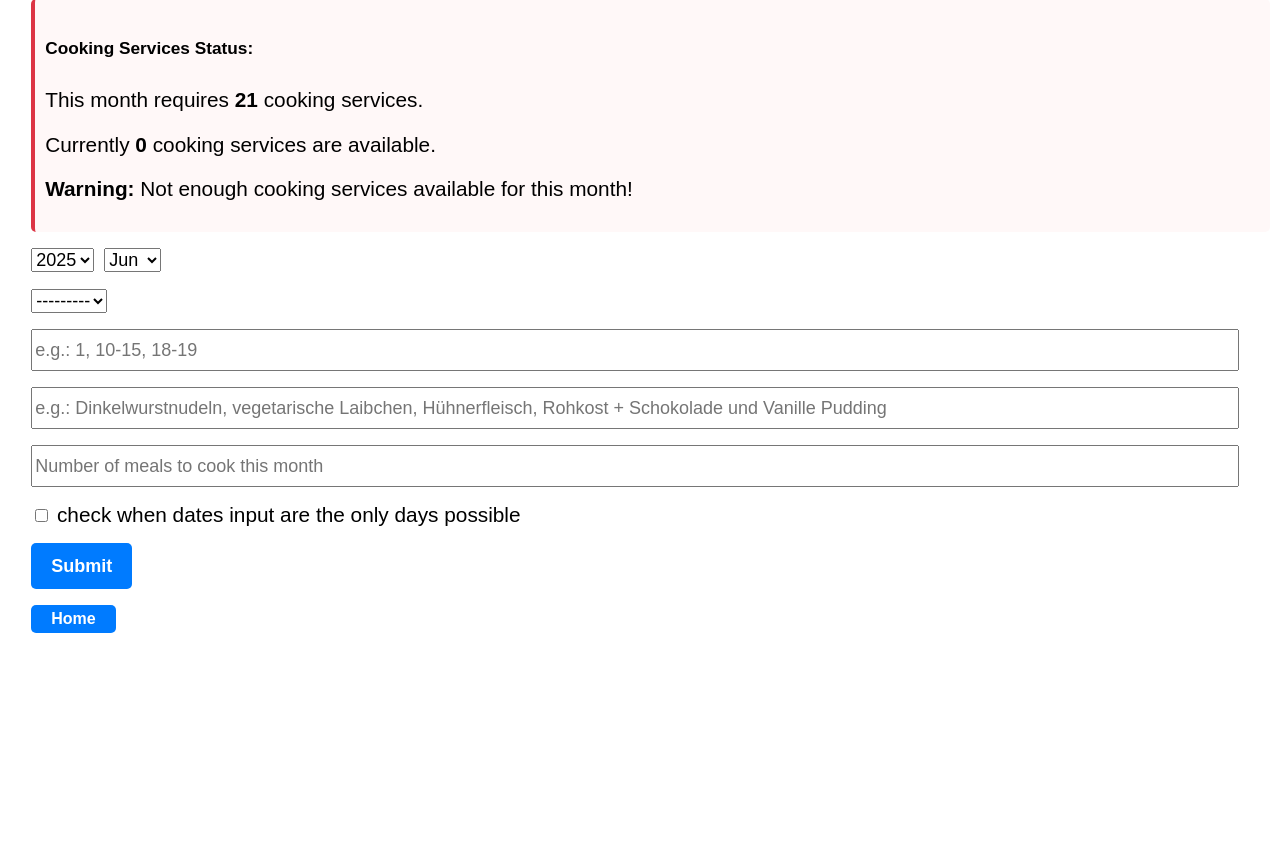
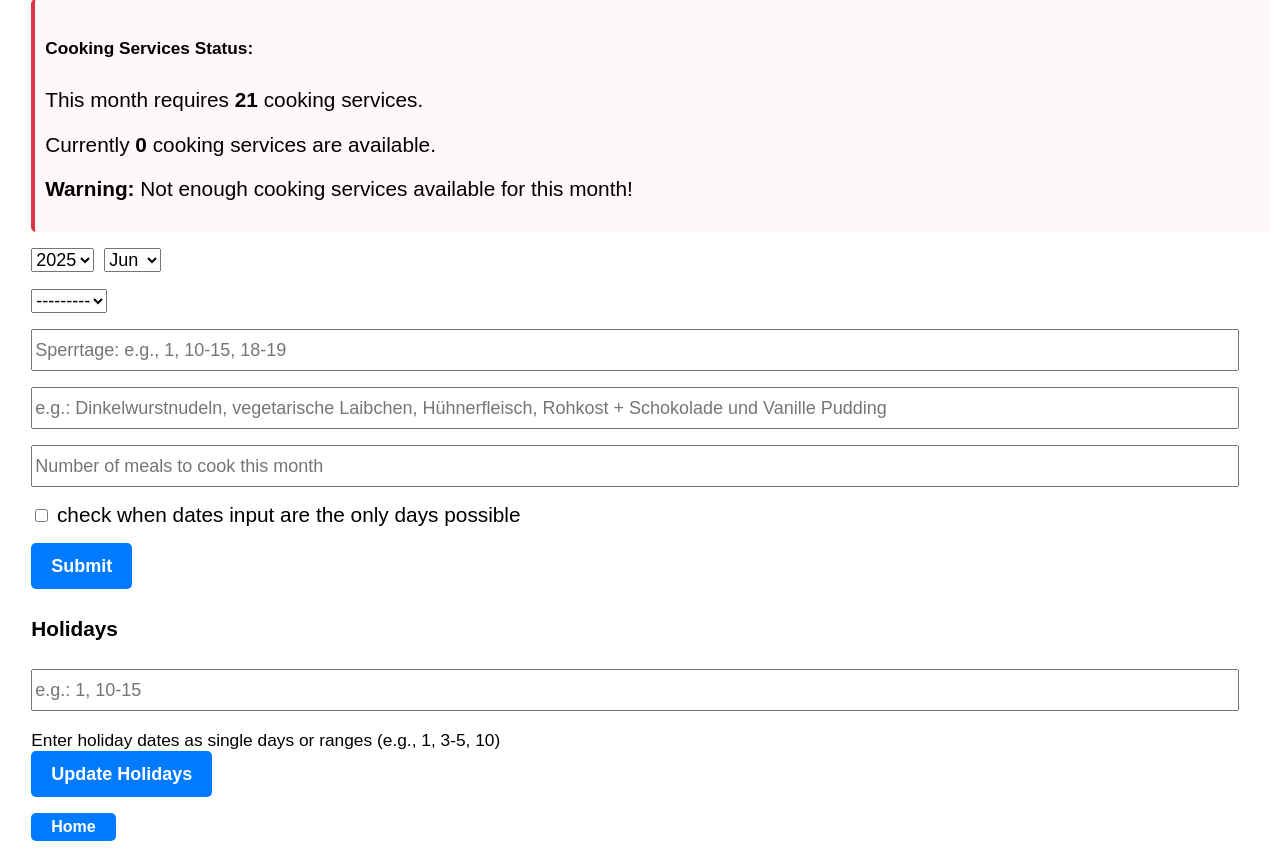
Before and after one commit to daberer/cook-for-kids, a Django app: page /setup-month/ in a window 1280 px wide. Shown: the part 99-950 px from the top of the page. Before the commit the page ends 732 px from the top, so only its background shows below. Run offline with Django 4.2, Linux system fonts and the light colour scheme; data that the repository does not hold is empty; some libraries are stand-ins or nearby versions.

Commit message:
Add holiday adding and subtracting to month setup

```diff
--- a/cook_for_kids/forms.py
+++ b/cook_for_kids/forms.py
@@ -1,6 +1,5 @@
 from django import forms
 from .models import Kid
-import datetime
 from .globals import Setup
 
 year = Setup.year
@@ -38,7 +37,7 @@ class WaiverdaysForm(forms.Form):
     month = forms.ChoiceField(choices=MONTHS, initial=str(month))
     kid = forms.ModelChoiceField(
         queryset=Kid.objects.none(),
-        widget=forms.Select(attrs={'size': 10, 'id': 'id_kid'})  # Ensure it has an ID
+        widget=forms.Select(attrs={'size': 10, 'id': 'id_kid'})
     )
     dish = forms.CharField(
         required=False,
@@ -49,7 +48,7 @@ class WaiverdaysForm(forms.Form):
     )
     dates = forms.CharField(
         required=False,
-        widget=forms.TextInput(attrs={'placeholder': 'e.g.: 1, 10-15, 18-19'})
+        widget=forms.TextInput(attrs={'placeholder': 'Sperrtage: e.g., 1, 10-15, 18-19'})
     )
     dishes_this_month = forms.IntegerField(
         required=False,
@@ -72,8 +71,6 @@ class WaiverdaysForm(forms.Form):
             pass
 
 
-
-
 class DataframeChoice(forms.Form):
     df_number = forms.ChoiceField(choices=ONETWOTHREE, initial=str(frame))
 
--- a/cook_for_kids/services.py
+++ b/cook_for_kids/services.py
@@ -368,46 +368,83 @@ def optimise(dframe):
     return dframe
 
 
-def additional_holidays(days):
+def add_or_subtract_holidays(days):
     """
-    Function that adds new holidays single or in bulk
+    Function that adds or subtracts holidays single or in bulk based on set comparison
     """
     month = Setup.month
     year = Setup.year
-    s_days_array = days.split(',')
-    written_to_db = False
 
-    def save_day(day_to_save):
-        success = False
-        holidays_all = list(Holiday.objects.all())
-        holidays_datetimes = [days.date for days in holidays_all]
-        if day_to_save.weekday() not in (
-                5, 6) and day_to_save not in holidays_datetimes:
-            new_holiday = Holiday(date=day_to_save, text=str(day_to_save))
-            new_holiday.save()
-            success = True
-        return success
+    # Parse the input days into a flat list
+    flat_days = parse_day_ranges(days)
 
-    try:
-        for s_days in s_days_array:
-            if '-' in s_days:
-                s_days = s_days.split('-')
-                days_list = list(range(int(s_days[0]), int(s_days[1]) + 1))
-                for day in days_list:
-                    this_day = datetime.date(year, month, day)
-                    written_to_db = save_day(this_day)
+    # Get the current holidays for this month from the database
+    current_monthly_holidays_in_db = get_holidays_this_month(Setup.year, Setup.month)
+    flat_dates_in_db = parse_day_ranges(current_monthly_holidays_in_db)
 
-            else:
-                day = int(s_days)
-                this_day = datetime.date(year, month, day)
-                written_to_db = save_day(this_day)
+    # Set comparisons to find which days to add and which to remove
+    days_to_add = set(flat_days) - set(flat_dates_in_db)
+    days_to_remove = set(flat_dates_in_db) - set(flat_days)
 
-    except Exception as e:
-        return (f'Failure because of {e}')
+    added_count = 0
+    removed_count = 0
 
-    if written_to_db:
-        return 'success'
-    return 'Holiday(s) were already in database'
+    # Add new holidays
+    for day in days_to_add:
+        this_day = datetime.date(year, month, day)
+        # Skip weekends (5=Saturday, 6=Sunday)
+        if this_day.weekday() not in (5, 6):
+            try:
+                # Check if holiday already exists
+                if not Holiday.objects.filter(date=this_day).exists():
+                    new_holiday = Holiday(date=this_day, text=str(this_day))
+                    new_holiday.save()
+                    added_count += 1
+            except Exception as e:
+                return f'Failure while adding holiday {this_day}: {e}'
+
+    # Remove holidays that are no longer needed
+    for day in days_to_remove:
+        this_day = datetime.date(year, month, day)
+        try:
+            holidays_to_delete = Holiday.objects.filter(date=this_day)
+            delete_count = holidays_to_delete.count()
+            holidays_to_delete.delete()
+            removed_count += delete_count
+        except Exception as e:
+            return f'Failure while removing holiday {this_day}: {e}'
+
+    if added_count > 0 and removed_count > 0:
+        return f'Success: Added {added_count} and removed {removed_count} holidays'
+    elif added_count > 0:
+        return f'Success: Added {added_count} holidays'
+    elif removed_count > 0:
+        return f'Success: Removed {removed_count} holidays'
+    else:
+        return 'No changes were needed to the holidays database'
+
+
+
+def parse_day_ranges(day_string):
+    """
+    Converts a comma-separated string of day numbers and ranges to a flat list of integers.
+
+    Example:
+        >>> parse_day_ranges("1,3-5,7")
+        [1, 3, 4, 5, 7]
+    """
+    day_string = day_string.strip()
+    s_days_array = day_string.split(',')
+
+    def entry_split(day):
+        if '-' in day:
+            sp = day.split('-')
+            return list(range(int(sp[0]), int(sp[1]) + 1))
+        return [int(day)]
+
+    mylists = [entry_split(x) for x in s_days_array]
+    return list(itertools.chain(*mylists))
+
 
 
 def additional_waiverdays(days,
@@ -462,17 +499,8 @@ def additional_waiverdays(days,
     num_days = calendar.monthrange(year, month)[1]
     all_days = [day for day in range(1, num_days + 1)]
 
-    days = days.strip()
-    s_days_array = days.split(',')
+    flat_list = parse_day_ranges(days)
 
-    def entry_split(day):
-        if '-' in day:
-            sp = day.split('-')
-            return list(range(int(sp[0]), int(sp[1]) + 1))
-        return [int(day)]
-
-    mylists = [entry_split(x) for x in s_days_array]
-    flat_list = list(itertools.chain(*mylists))
     if wishdays:
         flat_list = list(set(all_days) - set(flat_list))
 
@@ -553,6 +581,39 @@ def get_kid_dates_dict(selected_year, selected_month):
         formatted_dates = format_date_ranges(waiver_days)
         kid_dates_dict[str(kid.id)] = formatted_dates
     return kid_dates_dict
+
+def get_holidays_this_month(selected_year, selected_month):
+    holidays_list = []
+    for holiday in Holiday.objects.filter(date__year=selected_year, date__month=selected_month).order_by('date'):
+        holidays_list.append(holiday.date.day)
+    return format_date_ranges(holidays_list)
+
+
+
+def validate_holiday_format(date_string):
+    """
+    Validates if the input string matches the expected format like "1,2,10-15,18-19"
+    Returns (is_valid, error_message)
+    """
+    if not date_string.strip():
+        return False, "Date input cannot be empty"
+
+    # Split by comma and check each part
+    parts = [part.strip() for part in date_string.split(',')]
+
+    for part in parts:
+        # Check if it's a single number
+        if part.isdigit():
+            continue
+        # Check if it's a range (e.g., 10-15)
+        elif '-' in part:
+            range_parts = part.split('-')
+            if len(range_parts) != 2 or not range_parts[0].isdigit() or not range_parts[1].isdigit():
+                return False, f"Invalid range format: '{part}'. Expected format like '10-15'"
+        else:
+            return False, f"Invalid format: '{part}'. Expected single day (e.g., '5') or range (e.g., '10-15')"
+
+    return True, ""
 
 
 def format_date_ranges(days):
--- a/cook_for_kids/templates/waiverday_form.html
+++ b/cook_for_kids/templates/waiverday_form.html
@@ -136,6 +136,22 @@
         </form>
     </div>
 
+    <div class="container mt-4">
+        <h4>Holidays</h4>
+        <form action="" method="post" id="holiday-form">
+            {% csrf_token %}
+            <div class="form-group">
+                {{ holiday_form.dates }}
+            </div>
+            <div>
+                <small class="form-text text-muted">Enter holiday dates as single days or ranges (e.g., 1, 3-5, 10)</small>
+            </div>
+            <div class="form-group">
+                <input class="btn btn-primary" type="submit" name="holiday_submit" value="Update Holidays">
+            </div>
+        </form>
+    </div>
+
     <div class="container mt-3">
         <button class="btn btn-primary" onclick="location.href='/'">Home</button>
     </div>
@@ -183,6 +199,19 @@
                 datesInput.value = '';
             }
         }
+        document.addEventListener('DOMContentLoaded', function() {
+        // Assuming monthly_holidays is passed from your backend to the template
+        const monthlyHolidays = '{{ monthly_holidays }}';
+
+        // Find the specific dates field within the holiday form
+        // This targets only the input/textarea that's inside the holiday form
+        const datesField = document.querySelector('form:has([name="holiday_submit"]) [name$="dates"]');
+
+        // Update the field with the monthly_holidays value
+        if (datesField) {
+            datesField.value = monthlyHolidays;
+        }
+    });
     </script>
 
 </body>
--- a/cook_for_kids/urls.py
+++ b/cook_for_kids/urls.py
@@ -23,7 +23,6 @@ urlpatterns = [
     path("accounts/", include("django.contrib.auth.urls")),
     path('', views.home, name='home'),
     path('start/', views.brewing_the_kochliste, name='brewing'),
-    path('addholidays/', views.add_holidays, name='add holidays'),
     path('setup-month/', views.setup_month, name='setup month'),
     path('check-results/', views.check_results, name='check results'),
     path("", TemplateView.as_view(template_name="home.html"), name="home"),]
--- a/cook_for_kids/views.py
+++ b/cook_for_kids/views.py
@@ -1,8 +1,9 @@
 from django.shortcuts import render, HttpResponse, redirect
 from . import settings
-from .services import calculate_month, additional_holidays, additional_waiverdays, \
+from .services import calculate_month, add_or_subtract_holidays, additional_waiverdays, \
         get_cooking_schedule, check_correctness_df, optimise, num_days_in_month, \
-        get_kid_dates_dict, create_styled_pdf
+        get_kid_dates_dict, create_styled_pdf, get_holidays_this_month, \
+        validate_holiday_format
 import json
 from .forms import WaiverdaysForm, DataframeChoice, AdditionalHolidaysForm
 import pandas as pd
@@ -22,30 +23,31 @@ def home(request):
     return render(request, 'home.html', {'cooking_data': cooking_data})
 
 
-def add_holidays(request):
-    """
-    #
-    """
-    if request.method == 'POST':
-        form = AdditionalHolidaysForm(request.POST)
-        if form.is_valid():
-            dates = form.cleaned_data['dates']
-            state = additional_holidays(dates)
-            return HttpResponse(state)
-        else:
-            print(form.errors.as_data())
-    form = AdditionalHolidaysForm()
-    return render(request, 'additional_holiday_form.html', {
-        'form': form,
-        'month': Setup.month
-    })
-
 
 def setup_month(request):
     """
     #
     """
-    if request.method == 'POST':
+    if request.method == 'POST' and 'holiday_submit' in request.POST:
+        holiday_form = AdditionalHolidaysForm(request.POST)
+        if holiday_form.is_valid():
+            dates = holiday_form.cleaned_data['dates']
+
+            # Validate the format of the dates string
+            is_valid, error_message = validate_holiday_format(dates)
+
+            if is_valid:
+                state = add_or_subtract_holidays(dates)
+                if state.startswith('Success'):
+                    messages.success(request, f"Holidays updated successfully. {state}")
+                else:
+                    messages.error(request, f"Error updating holidays: {state}")
+            else:
+                messages.error(request, f"Invalid date format. {error_message}. Please use format like '1,2,10-15,18-19'")
+        else:
+            messages.error(request, "Invalid form submission. Please check your inputs.")
+        return redirect(setup_month)
+    elif request.method == 'POST':
         form = WaiverdaysForm(request.POST)
         if form.is_valid():
             dates = form.cleaned_data['dates']
@@ -72,11 +74,16 @@ def setup_month(request):
     cooking_data = get_cooking_schedule(Setup.year, Setup.month, num_days)
     kid_dates_dict = get_kid_dates_dict(Setup.year, Setup.month)
     form = WaiverdaysForm()
+
+    holidays = get_holidays_this_month(Setup.year, Setup.month)
+    holiday_form = AdditionalHolidaysForm()
     return render(
         request, 'waiverday_form.html', {
             'form': form,
+            'holiday_form': holiday_form,
             'cooking_data': cooking_data,
-            'kid_dates_dict': kid_dates_dict
+            'kid_dates_dict': kid_dates_dict,
+            'monthly_holidays': holidays
         })
 
 
```
Also changed, not shown: templates/base.html (+76 -13 lines).
